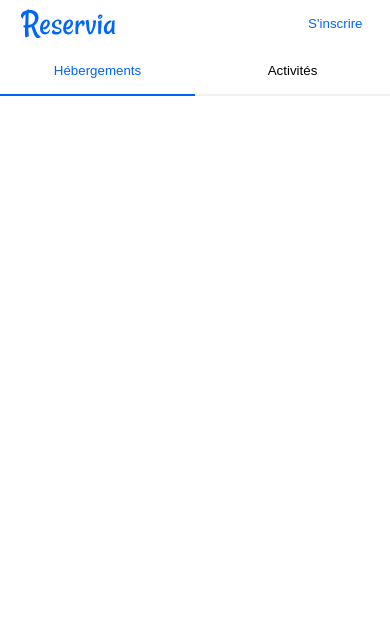
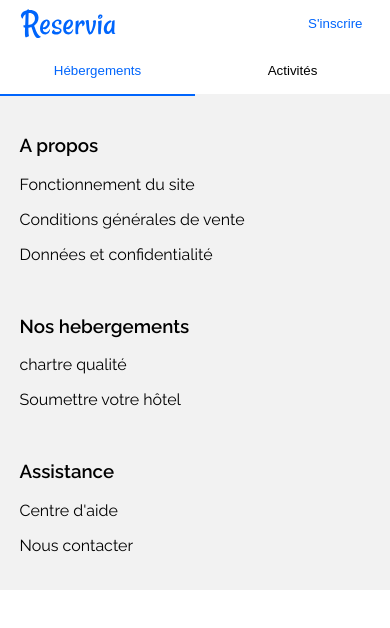
Before and after one commit to baptistegfy/BaptisteGeffroy_2_230321, a plain HTML site: page index.html in a window 390 px wide. Drawn offline with Linux system fonts and the light colour scheme.

Commit message:
footer responsive

```diff
--- /dev/null
+++ b/Css/footer.css
@@ -0,0 +1,23 @@
+#footer {
+  background-color: #F2F2F2;
+  padding: 5%;
+  display: grid;
+  grid-template-columns: 1fr;
+  gap: 1rem;
+}
+
+.footer-title {
+  font-weight: 600;
+}
+
+@media screen and (min-width : 667px) {
+  #footer{
+    grid-template-columns: 1fr 1fr;
+  }
+}
+
+@media screen and (min-width : 1024px) {
+  #footer{
+    grid-template-columns: 1fr 1fr 1fr;
+  }
+}
--- a/Css/style.css
+++ b/Css/style.css
@@ -1,4 +1,5 @@
 @import url(./header.css);
+@import url(./footer.css);
 
 body{
   margin: 0;
--- a/index.html
+++ b/index.html
@@ -33,5 +33,25 @@
         <button class="header-btn-activitie-mobile">Activités</button>
       </div>
     </header>
+
+    <footer id="footer">
+        <section class="footer-about">
+          <h3 class="footer-title">A propos</h3>
+          <p class="footer-link">Fonctionnement du site</p>
+          <p class="footer-link">Conditions générales de vente</p>
+          <p class="footer-link">Données et confidentialité</p>
+        </section>
+        <section class="footer-hosting">
+          <h3 class="footer-title">Nos hebergements</h3>
+          <p class="footer-link">chartre qualité</p>
+          <p class="footer-link">Soumettre votre hôtel</p>
+        </section>
+        <section class="footer-support">
+          <h3 class="footer-title">Assistance</h3>
+          <p class="footer-link">Centre d'aide</p>
+          <p class="footer-link">Nous contacter</p>
+        </section>
+      </section>
+    </footer>
   </body>
 </html>
```
